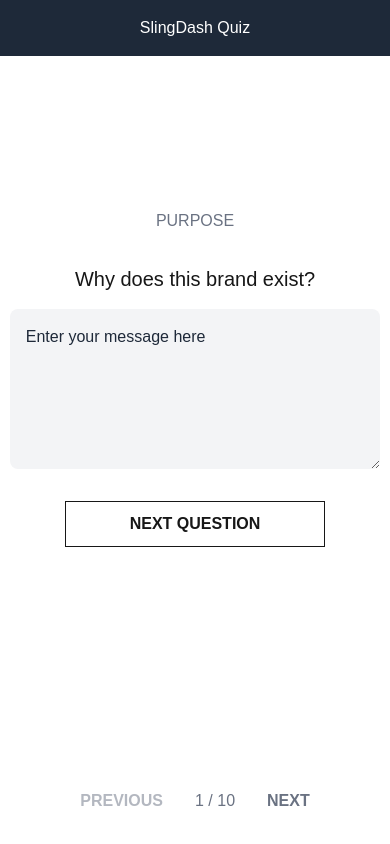
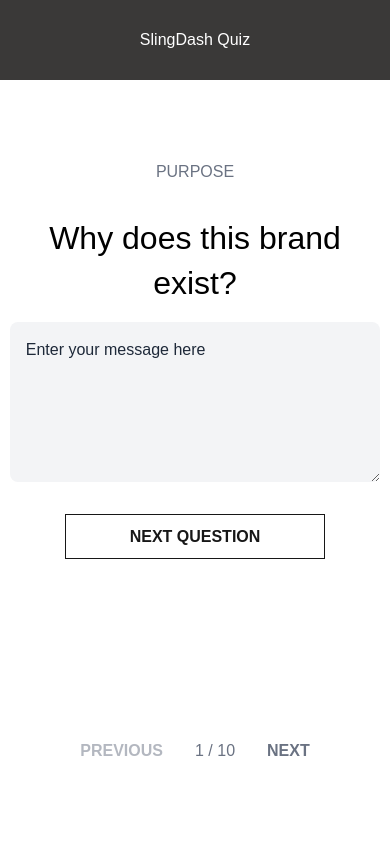
Before and after one commit to mrwsantos/SlingDashQuiz, a Next.js app: page / in a window 390 px wide. Built offline with nearby package versions, Linux system fonts and the light colour scheme; some icons are missing.

Commit message:
updating styles

```diff
--- a/src/app/globals.css
+++ b/src/app/globals.css
@@ -32,11 +32,13 @@ body {
 }
 
 .home {
-  height: 100vh;
-  /* justify-content: space-between; */
   display: flex;
   flex-direction: column;
   padding-bottom: 30px;
+
+  @media (max-width: 1025px) {
+    height: calc(100vh - 50px);
+  }
 }
 
 form {
--- a/src/app/page.tsx
+++ b/src/app/page.tsx
@@ -147,15 +147,15 @@ export default function Home() {
 
       <form
         action=""
-        className={`flex flex-col gap-8 items-center justify-center w-full`}
+        className={`flex flex-col gap-8 items-center w-full pt-40`}
         id="form"
       >
 
         {mainLoading ? (<Loading />) : (!showSuccess && !showFail) && (
           <>
-            <h1 className="header text-center p-4 text-white text-md bg-gray-800">{brandInfo?.companyTitle}</h1>
+            <h1 className="flex items-center justify-center header text-center p-4 text-white text-md " style={{ backgroundColor: '#3A3938', height: '80px' }}>{brandInfo?.companyTitle}</h1>
 
-            <div className={`formContent flex flex-col gap-8 ${fade} pt-20 pb-20 w-full`}>
+            <div className={`formContent flex flex-col gap-8 ${fade} w-full`}>
               <h3 className="text-gray-500 uppercase m-auto text-center">
                 {questions[step]?.name}
               </h3>
--- a/src/app/report/page.tsx
+++ b/src/app/report/page.tsx
@@ -133,7 +133,7 @@ export default function Page() {
                         autoplay
                         className=''
                     />
-                    <p>No data available at the moment. Please try again later.
+                    <p className="text-center">No data available at the moment. Please try again later.
                     </p>
                 </div>
             ) : (
--- a/src/components/Input.tsx
+++ b/src/components/Input.tsx
@@ -22,7 +22,7 @@ const Input = ({
     return (
         <label className="flex flex-col justify-center items-center w-[95%] max-w-2xl m-auto gap-4">
             {label && (
-                <span className="text-xl text-center leading-[1.4]">{label}</span>
+                <span className=" text-center leading-[1.4] text-black" style={{ fontSize: '32px' }}>{label}</span>
             )}
             {multiline ? (
                 <textarea
```
